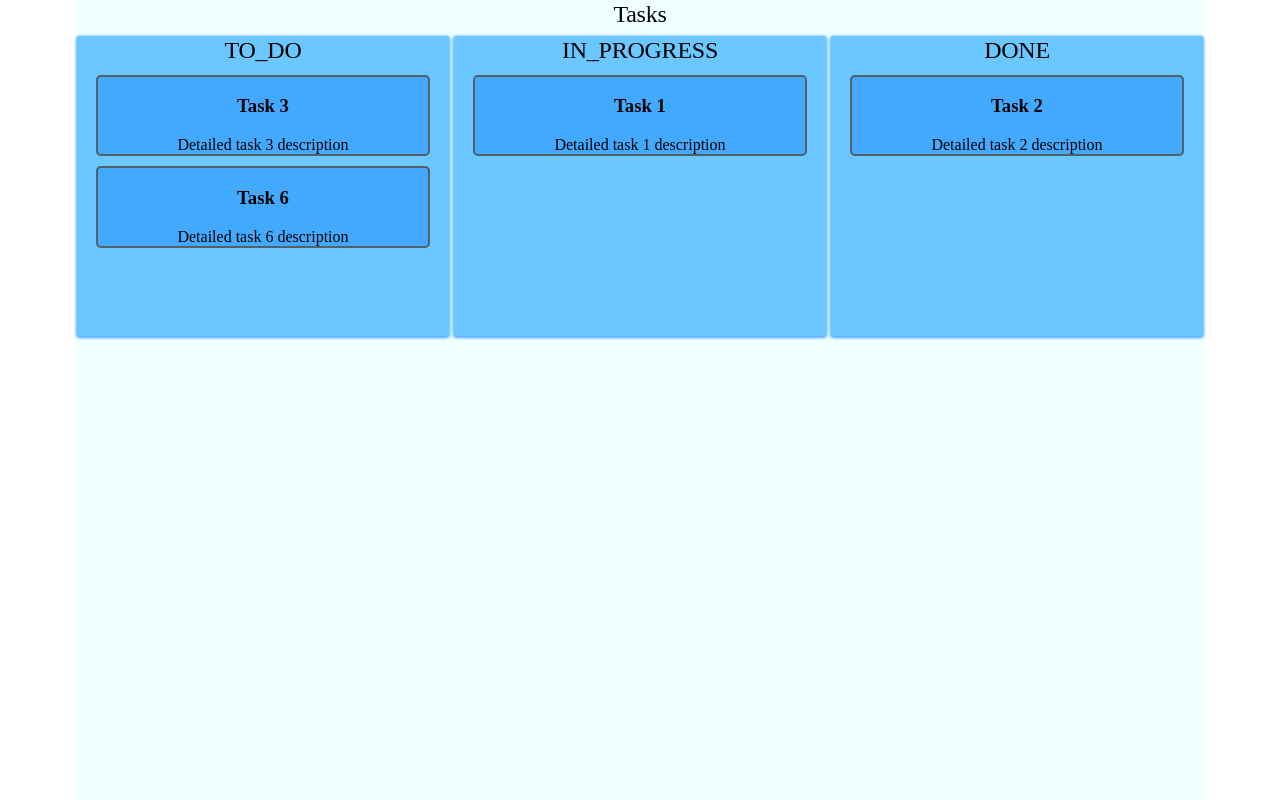
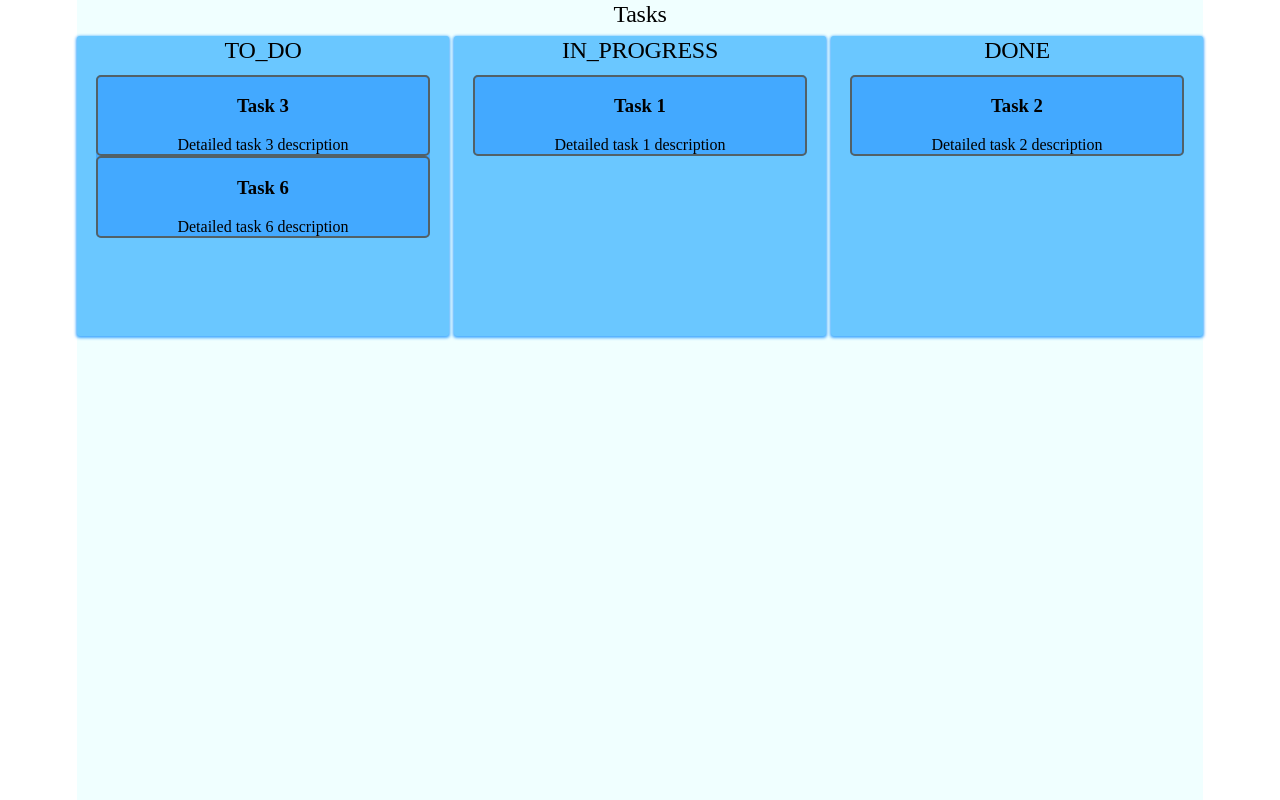
Before and after one commit to yemisssy/justworks-codesignal-prep, a React (Vite) app in the folder FRONTEND/codesignal-task-board/: page / in a window 1280 px wide. Built offline with nearby package versions, Linux system fonts and the light colour scheme.

Commit message:
moved moved column card out

```diff
--- a/FRONTEND/codesignal-task-board/src/CardRendering.jsx
+++ b/FRONTEND/codesignal-task-board/src/CardRendering.jsx
@@ -25,9 +25,9 @@ import "./App.css";
 //I am stuck because I need to create 3 coloumns and immeditaly display each columns tasks, I am
 //trying to do this without memorizing the future api data structure. I can make te columns an array
 //of objects , but how do I setStatus when I am splicing
+
 function RenderColumn(colProps) {
   const { status } = colProps;
-  console.log(tasks);
 
   //since my statuses are in fixed order & rendering my column on that
   //then I want an array that will be used to map tasks into cards based on the current status
@@ -37,16 +37,16 @@ function RenderColumn(colProps) {
   return (
     <div className="column">
       <h2 className="column__title">{status}</h2>
-      {tasks
-        .filter((tasks) => tasks.status === status)
-        .map((card, index) => (
-          <div className="column__cards">
+      <div className="column__cards">
+        {tasks
+          .filter((task) => task.status === status)
+          .map((card, index) => (
             <div className="card" key={index}>
               <h3 className="card__title">{card.title}</h3>
               <p className="card__description">{card.description}</p>
             </div>
-          </div>
-        ))}
+          ))}
+      </div>
     </div>
   );
 }
```
